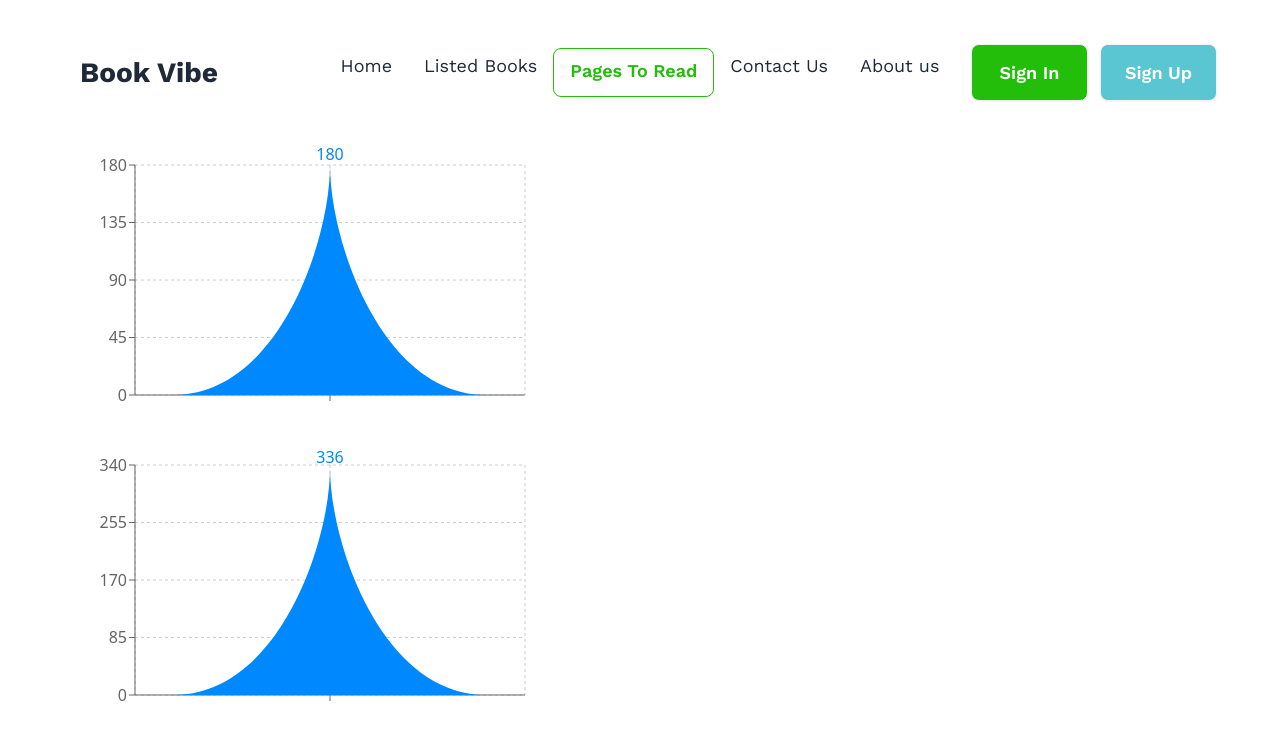
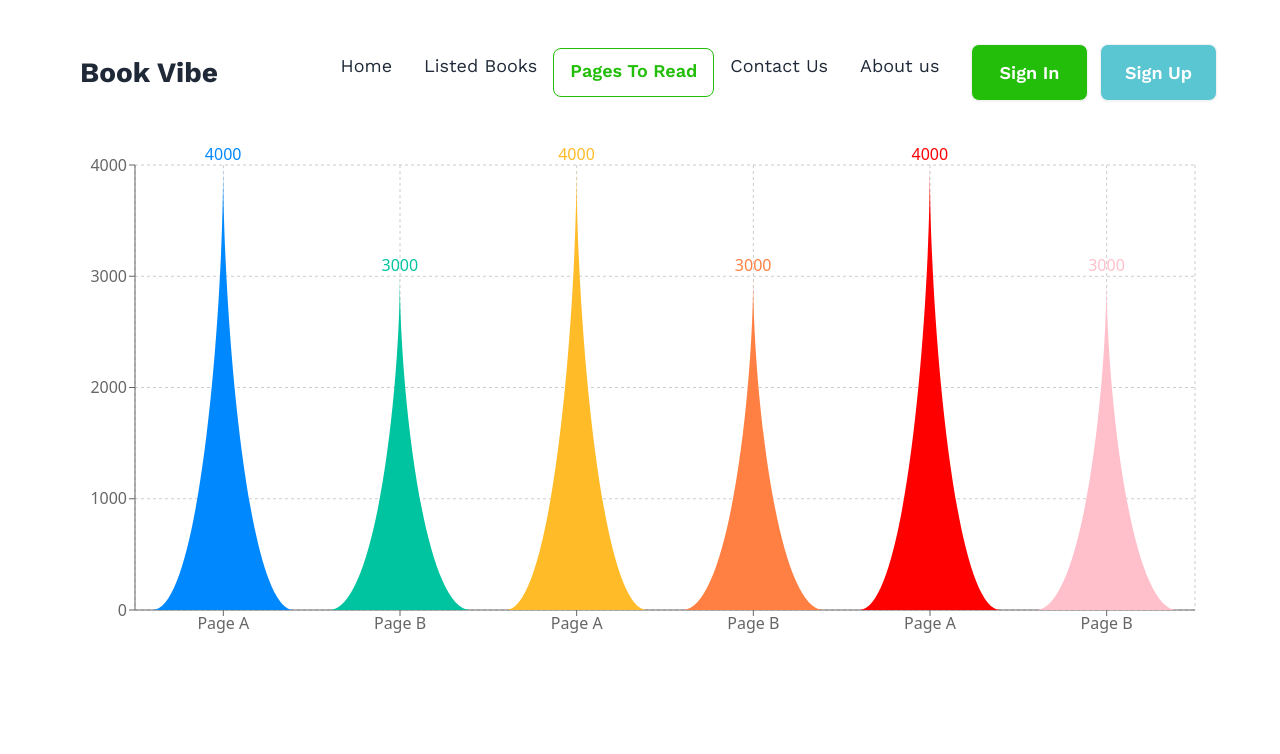
Before and after one commit to Naimul9/Book-Vibe, a React (Vite) app: page /pages-to-read in a window 1280 px wide. Shown: the top 754 px of the page. Built offline with nearby package versions, Linux system fonts and the light colour scheme.

Commit message:
Submission

```diff
--- a/src/Components/ChartData.jsx
+++ b/src/Components/ChartData.jsx
@@ -1,19 +1,11 @@
-import React from 'react';
-import { useLoaderData } from 'react-router-dom';
-import CustomChart from "../Components/CustomChart";
+
 
 const ChartData = () => {
- const data = useLoaderData()
-
- console.log(data)
 
     return (
         <div>
 
-            {
-                data.map(item=>  <CustomChart item={item} key={item.id}></CustomChart>    )
 
-            }
         </div>
     );
 };
--- a/src/Components/CustomChart.jsx
+++ b/src/Components/CustomChart.jsx
@@ -3,50 +3,78 @@ import { BarChart, Bar, Cell, XAxis, YAxis, CartesianGrid } from 'recharts';
 
 const colors = ['#0088FE', '#00C49F', '#FFBB28', '#FF8042', 'red', 'pink'];
 
+
+
+const data = [
+
+  {
+    name: 'Page A',
+    pages: 4000,
+
+  },
+  {
+    name: 'Page B',
+    pages : 3000,
+
+  },
+  {
+    name: 'Page A',
+    pages: 4000,
+
+  },
+  {
+    name: 'Page B',
+    pages : 3000,
+
+  },
+  {
+    name: 'Page A',
+    pages: 4000,
+
+  },
+  {
+    name: 'Page B',
+    pages : 3000,
+
+  },
+];
+
+const getPath = (x, y, width, height) => {
+  return `M${x},${y + height}C${x + width / 3},${y + height} ${x + width / 2},${y + height / 3}
+  ${x + width / 2}, ${y}
+  C${x + width / 2},${y + height / 3} ${x + (2 * width) / 3},${y + height} ${x + width}, ${y + height}
+  Z`;
+};
+
 const TriangleBar = (props) => {
   const { fill, x, y, width, height } = props;
-  const getPath = (x, y, width, height) => {
-    return `M${x},${y + height}C${x + width / 3},${y + height} ${x + width / 2},${y + height / 3}
-    ${x + width / 2}, ${y}
-    C${x + width / 2},${y + height / 3} ${x + (2 * width) / 3},${y + height} ${x + width}, ${y + height}
-    Z`;
-  };
 
   return <path d={getPath(x, y, width, height)} stroke="none" fill={fill} />;
 };
 
-const CustomChart = ({ item }) => {
-  const { id, totalPages, name } = item;
-
-  const chartData = [
-    {
-      name: name,
-      uv: totalPages,
-    },
-  ];
-
+export default function App() {
   return (
     <BarChart
-      width={500}
-      height={300}
-      data={chartData}
+      width={1170}
+      height={500}
+      data={data}
       margin={{
         top: 20,
         right: 30,
         left: 20,
-        bottom: 20,
+        bottom: 5,
       }}
     >
       <CartesianGrid strokeDasharray="3 3" />
       <XAxis dataKey="name" />
       <YAxis />
-      <Bar dataKey="uv" fill="#8884d8" shape={<TriangleBar />} label={{ position: 'top' }}>
-        {chartData.map((entry, index) => (
-          <Cell key={`cell-${index}`} fill={colors[index % colors.length]} />
+      <Bar dataKey="pages" fill="#8884d8" shape={<TriangleBar />} label={{ position: 'top' }}>
+        {data.map((entry, index) => (
+          <Cell key={`cell-${index}`} fill={colors[index % 20]} />
         ))}
       </Bar>
     </BarChart>
   );
-};
+}
 
-export default CustomChart;
+App.demoUrl = 'https://codesandbox.io/s/bar-chart-with-customized-shape-dusth';
--- a/src/Pages/Pages To Read/Pages_To_Read.jsx
+++ b/src/Pages/Pages To Read/Pages_To_Read.jsx
@@ -1,4 +1,5 @@
-import ChartData from "../../Components/ChartData";
+import CustomChart from "../../Components/CustomChart";
+
 
 
 
@@ -7,7 +8,7 @@ const Pages_To_Read = () => {
 
     return (
         <div>
-      <ChartData></ChartData>
+      <CustomChart></CustomChart>
         </div>
     );
 };
```
